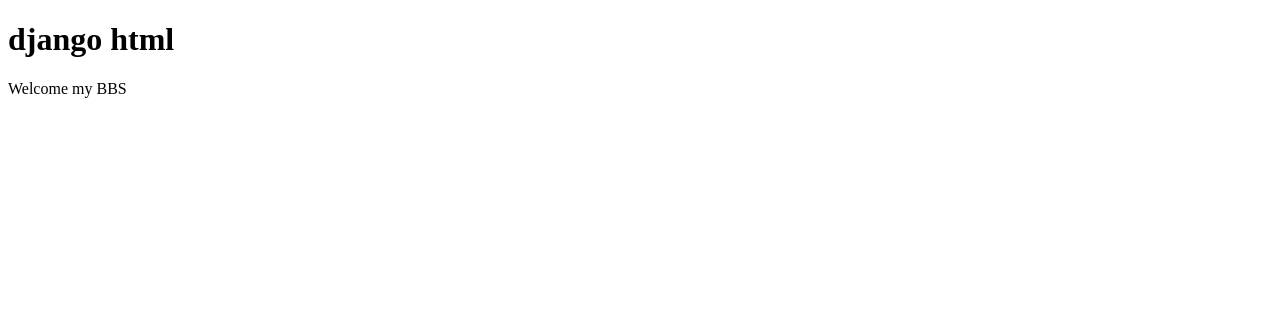
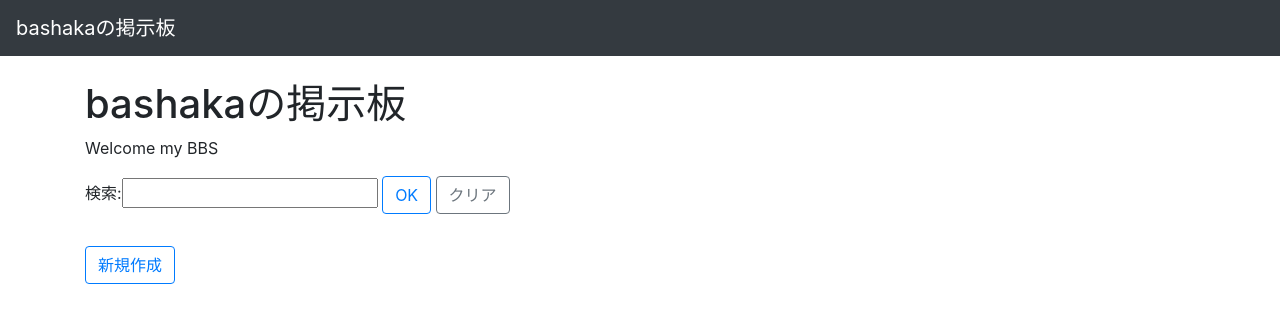
Before and after one commit to atsudora/my-first-django, a Django app: page /polls/ in a window 1280 px wide. Shown: the top 323 px of the page. Run offline with Django 3.2, Linux system fonts and the light colour scheme; data that the repository does not hold is empty; some libraries are stand-ins or nearby versions.

Commit message:
2021/4/30 am:4

```diff
--- a/manage.py
+++ b/manage.py
@@ -5,7 +5,7 @@ import sys
 #import pymysql
 
 
-pymysql.install_as_MySQLdb()
+#pymysql.install_as_MySQLdb()
 
 
 def main():
--- a/mysite/settings.py
+++ b/mysite/settings.py
@@ -38,6 +38,7 @@ INSTALLED_APPS = [
     'django.contrib.sessions',
     'django.contrib.messages',
     'django.contrib.staticfiles',
+    'bootstrap4',
 ]
 
 MIDDLEWARE = [
--- /dev/null
+++ b/polls/forms.py
@@ -0,0 +1,13 @@
+from django import forms
+from .models import Article
+
+#forms.Formではフォーム要素の名前は自由に付けられる
+class SearchForm(forms.Form):
+
+    keyword = forms.CharField(label='検索', max_length=100) #フィールドを文字列型で定義
+
+#データベースに書き込むためだけのフォーム
+class ArticleForm(forms.ModelForm):
+    class Meta:
+        model = Article
+        fields =('content', 'user_name')
--- /dev/null
+++ b/polls/templates/polls/base.html
@@ -0,0 +1,18 @@
+<html>
+    <head>
+        <meta charset='utf-8'>
+        <meta name='viewport' content='width=device-width, initial-scale=1, shrink-to-fit=no'>
+        <title>bashakaの掲示板</title>
+        <link rel='stylesheet' href='https://maxcdn.bootstrapcdn.com/bootstrap/4.0.0/css/bootstrap.min.css'>
+        <style>body {padding-top: 80px;}</style>
+    </head>
+    <body>
+        <nav class='navbar navbar-expand-md navbar-dark bg-dark fixed-top'>
+            <a class='navbar-brand' href='{% url "polls:index" %}'>bashakaの掲示板</a>
+        </nav>
+        <div class='container'>
+            {% block content %}
+            {% endblock %}
+        </div>
+    </body>
+</html>
--- a/polls/templates/polls/index.html
+++ b/polls/templates/polls/index.html
@@ -1,18 +1,30 @@
-<!DOCTYPE html>
-<html>
-    <head>
-        <meta charset='utf-8'>
-        <title>django polls</title>
-        <style>body {padding: 10;}</style>
-    </head>
-    <body>
-        <h1>django html</h1>
-        <p>{{message}}</p>
+{% extends './base.html' %}
+{% block content %}
+    <h1>bashakaの掲示板</h1>
+    <p>{{ message }}</p>
+    {% if searchForm %}
+    <!-- action:送信先URLの指定 -->
+        <form action='{% url "polls:index" %}' method='get'>
+            <div class='form-group'>
+                {{searchForm}}
+                <input type='submit' class='btn btn-outline-primary' value='OK'>
+                <a href='{% url "polls:index" %}' class='btn btn-outline-secondary'>クリア</a>
+            </div>
+        </form>
+    {% endif %}
+    <table class='table table-striped table-hover'>
         {% for article in articles %}
-            <p>
-                {{article.content}},{{article.user_name}}
-                <a href = '{% url "polls:detail" article.id %}'>詳細</a>
-            </p>
+        <tr>
+            <td>{{article.content}}</td>
+            <td>{{article.user_name}}</td>
+            <td>
+                <a href = '{% url "polls:detail" article.id %}' class='btn btn-outline-primary'>詳細</a>
+                <a href = '{% url "polls:delete" article.id %}' class='btn btn-outline-secondary'>削除</a>
+            </td>
+        </tr>
         {% endfor %}
-    </body>
-</html>
+    </table>
+    <p>
+        <a href='{% url "polls:new" %}' class='btn btn-outline-primary'>新規作成</a>
+    </p>
+{% endblock %}
--- a/polls/urls.py
+++ b/polls/urls.py
@@ -1,5 +1,4 @@
 from django.urls import path
-
 from . import views
 
 app_name = 'polls'
@@ -7,4 +6,9 @@ app_name = 'polls'
 urlpatterns = [
     path('', views.index, name='index'),
     path('<int:id>', views.detail, name='detail'),
+    path('new', views.new, name='new'),
+    path('create', views.create, name='create'),
+    path('<int:id>/edit', views.edit, name='edit'),
+    path('<int:id>/update', views.update, name='update'),
+    path('<int:id>/delete', views.delete, name='delete'),
 ]
--- a/polls/views.py
+++ b/polls/views.py
@@ -1,15 +1,49 @@
 from django.shortcuts import render, get_object_or_404
 from django.http import HttpResponse
 from .models import Article
+from .forms import SearchForm
+from .forms import ArticleForm
 
+# 一覧
 def index(request):
-    articles = Article.objects.all()
+    # フォームデータを取得
+    '''
+    UserForm(request.GET)でGETメソッドで送られたフォームのデータを取得
+    またrequest.GETによってそのままデータを受け取る
+    '''
+    searchForm = SearchForm(request.GET)
+    '''
+    is_validは、フォームに入力された値にエラーがないかをバリデートするメソッド
+    例えば、IntegerFieldの項目に数値以外のものが入った場合や、必須の項目が空欄だった場合にエラーとなる
+    '''
+    if searchForm.is_valid():
+        # 安全なデータを受け取る
+        '''
+        cleaned_dataは、バリデート後のデータを型に応じて一定のやり方で整形して返す
+        例えば、DateFieldの項目に日付を文字列で入れたときに、常にdatetime.dateオブジェクトにしてくれる
+        cleaned_dataを使うことで、その後の処理を行う際に自分でデータの整形をする手間が省ける
+        is_valid() を呼び出して正常に検証されると(そして``is_valid()`` が True を返すと)、
+        検証されたフォームデータは form.cleaned_data ディクショナリに格納される
+        つまりis_valid()の結果がTrueのとき、form.cleaned_dataに情報が格納される。
+        もっと言えばis_valid()を挟まないと入力データを参照することは出来ない。
+        '''
+        keyword = searchForm.cleaned_data['keyword']
+        # 安全なデータを使ってオブジェクトを作成
+        articles = Article.objects.filter(content__contains=keyword)
+    else:
+        # 最初にブラウザから呼び出されるときに使用するフォームクラスを指定
+        searchForm = SearchForm()
+        articles = Article.objects.all()
+
     context = {
         'message': 'Welcome my BBS',
         'articles': articles,
+        'searchForm': searchForm
     }
     return render(request, 'polls/index.html', context)
 
+
+# 詳細
 def detail(request, id):
     article = get_object_or_404(Article, pk=id)
     context = {
@@ -17,3 +51,48 @@ def detail(request, id):
         'article' : article,
     }
     return render(request, 'polls/detail.html', context)
+
+
+# 新規
+def new(request):
+    articleForm = ArticleForm()
+    context = {
+        'message' : 'New article.',
+        'articleForm' : articleForm,
+    }
+    return render(request, 'polls/new.html', context)
+
+
+# 作成
+def create(request):
+    if request.method == 'POST':
+        articleForm = ArticleForm(request.POST)
+        if articleForm.is_valid:
+            article = articleForm.save()
+
+    context = {
+        'message': 'create article' + str(article.id),
+        'article': article,
+    }
+    return render(request, 'polls/detail.html', context)
+
+
+# 編集
+def edit(request, id):
+    return HttpResponse('Thais is edit. ' + str(id))
+
+# 更新
+def update(request, id):
+    return HttpResponse('This is update. ' + str(id))
+
+# 削除
+def delete(request, id):
+    article = get_object_or_404(Article, pk=id)
+    article.delete()
+
+    articles = Article.objects.all()
+    context = {
+        'message' : 'Delete article' + str(id),
+        'articles' : articles,
+    }
+    return render(request, 'polls/index.html', context)
```
Also changed, not shown: polls/templates/polls/detail.html (+7 -14 lines), polls/templates/polls/new.html (added, +12 -0 lines).
